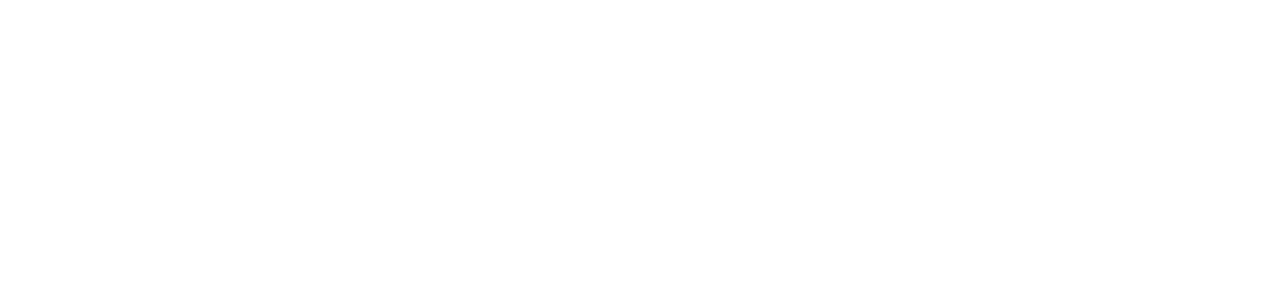
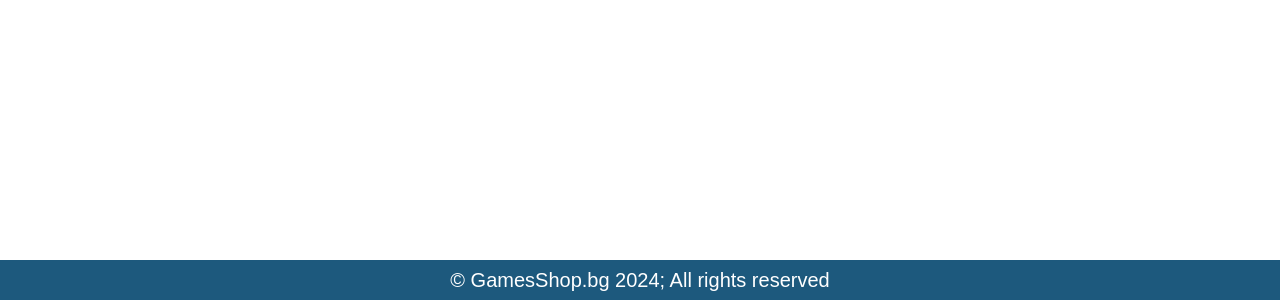
Before and after one commit to mihailhr/React-project---GameShop.bg, a React (Vite) app in the folder client/: page / in a window 1280 px wide. Shown: the part 824-1124 px from the top of the page. Before the commit the page ends 800 px from the top, so only its background shows below. Built offline with nearby package versions, Linux system fonts and the light colour scheme.

Commit message:
Added a filler component and a footer

```diff
--- a/client/src/App.jsx
+++ b/client/src/App.jsx
@@ -1,12 +1,14 @@
 
+import Content from "./Components/Content"
+import Footer from "./Components/Footer"
 import Navbar from "./Components/Navbar"
 import "./styles.css"
 export default function App(){
   return(
     <div>
       <Navbar/>
-
-
+      <Content/>
+      <Footer/>
     </div>
   )
 }
--- /dev/null
+++ b/client/src/Components/Content.jsx
@@ -0,0 +1,5 @@
+export default function Content(){
+    return(
+        <div className="content"></div>
+    )
+}
--- /dev/null
+++ b/client/src/Components/Footer.jsx
@@ -0,0 +1,7 @@
+export default function Footer(){
+    return(
+        <footer>
+            <p>&copy; GamesShop.bg 2024; All rights reserved</p>
+        </footer>
+    )
+}
--- a/client/src/styles.css
+++ b/client/src/styles.css
@@ -17,7 +17,7 @@
     text-align: center;
     display: flex;
     justify-content: center;
-    position: fixed;
+    position: absolute;
     top: 60px;
 }
 .navbar a{
@@ -30,7 +30,7 @@
 }
 .registerNav{
     display: flex;
-    position: fixed;
+    position: absolute;
     top: 60px;
     right: 30px;
 }
@@ -39,3 +39,18 @@
     border-bottom: 2px solid greenyellow;
     padding-bottom: 10px;
 }
+.content{
+    width: 100vw;
+    height: 120vh;
+}
+footer{
+    display: flex;
+    width: 100vw;
+    height: 5vh;
+    justify-content: center;
+    background-color: #1D597D;
+    color: white;
+    font-size: 20px;
+    align-items: center;
+    font-family: Arial, Helvetica, sans-serif;
+}
```
